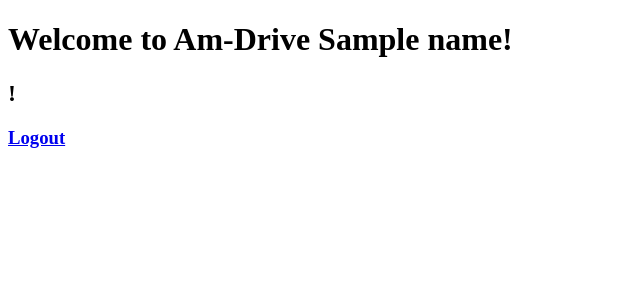
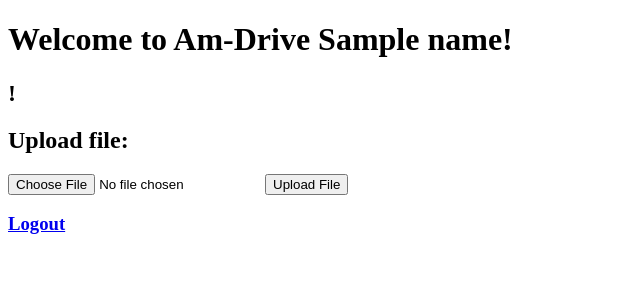
Before and after one commit to viju99/VJDriveClone, a Flask app: template microservices/app/src/templates/homedrive.html in a window 1280 px wide. Shown: the top 300 px of the page, without its empty margins (0-640 px from the left). Run offline with Flask 2, Linux system fonts and the light colour scheme; the template is opened without the code that fills it: most values are stand-ins (such as "Sample title", 1, 10 or a date in 2020); parts of the project's set-up code (start-up, migrations or seed data) failed here and were passed over.

Commit message:
File upload integration

```diff
--- a/microservices/app/src/server.py
+++ b/microservices/app/src/server.py
@@ -2,8 +2,8 @@
 import sys
 from src import app
 import requests
-from flask import jsonify, render_template, request, make_response, json, redirect, url_for
-
+from flask import jsonify, render_template, request, make_response, json
+from flask import redirect, url_for, session
 #-------------------------------------------------------------------------------
 # Name:        DriveClone
 # Purpose:
@@ -47,7 +47,7 @@
 def registerpage():
     return render_template('dregister.html')
 
-@app.route("/dlogin", methods = ['POST', 'GET'])
+@app.route("/dlogin", methods = ['POST'])
 def login():
 
     # This is the url to which the query is made
@@ -101,7 +101,7 @@
         return (render_template('homedrive.html',name = vuser,msg = resp.content, responseO=resp ))
 
 
-@app.route("/dregister", methods = ['POST', 'GET'])
+@app.route("/dregister", methods = ['POST'])
 def dregister():
 
     # This is the url to which the query is made
@@ -146,14 +146,39 @@
     print(requestPayload)
     # Make the query and store response in resp
     resp = requests.request("POST", url, data=json.dumps(requestPayload), headers=headers)
+
+    #  resp.content contains the json response.
     print(resp.content)
-    #  resp.content contains the json response.
+    vauthdata = resp.content
+    print(vauthdata['auth_token'])
+    print(vauthdata['username'])
+    print(vauthdata['hasura_id'])
+    print(vauthdata['hasura_roles'])
 
     if request.content_type == 'application/json':
         return resp.content
     else:
         return (render_template('homedrive.html',name = vuser,msg = resp.content, responseO=resp))
 
+
+@app.route("/fupload", methods = ['POST'])
+def fileupload():
+    # This is the url to which the query is made
+    url = "https://filestore." + CLUSTER_NAME + ".hasura-app.io/v1/file"
+
+    # Setting headers
+    headers = {
+        "Authorization": "Bearer 51e913bcca521e31746964097820bd3ad4097f8c37447502"
+    }
+
+    # Open the file and make the query
+    with open(request.form['hvfname'], 'rb') as file_image:
+        resp = requests.post(url, data=file_image.read(), headers=headers)
+
+    # resp.content contains the json response.
+    print(resp.content)
+    return (render_template('homedrive.html',name = vuser,msg = resp.content, responseO=resp ))
+
 # Handling all other request and robots.txt request
 @app.errorhandler(404)
 def page_not_found(error):
--- a/microservices/app/src/templates/homedrive.html
+++ b/microservices/app/src/templates/homedrive.html
@@ -6,9 +6,16 @@
     <meta name="generator" content="PyScripter">
   </head>
   <body>
+        <form action="/fupload" method="post" enctype="multipart/form-data">
         <p><h1>Welcome to Am-Drive {{ name }}!</h1></p>
         <p><h2>{{ msg }}!</h2></p>
+
+        <p><h2>Upload file: </h2></p>
+        <input type="file" name="hvfname" id="hvfname">
+        <input type="submit" value="Upload File" name="submit">
+
         <p><h3><a href="/dlogout"/> Logout</h3></p>
+        </form>
 	<br>
   </body>
 </html>
```
Also changed, not shown: migrations/1516702806757_create_table_user_files.up.yaml (added), migrations/1516703707590_Update_permission_user_table_user_files.up.yaml (added), migrations/1516703726352_Update_permission_user_table_user_files.up.yaml (added), migrations/1516703780269_Update_permission_user_table_user_files.up.yaml (added).
